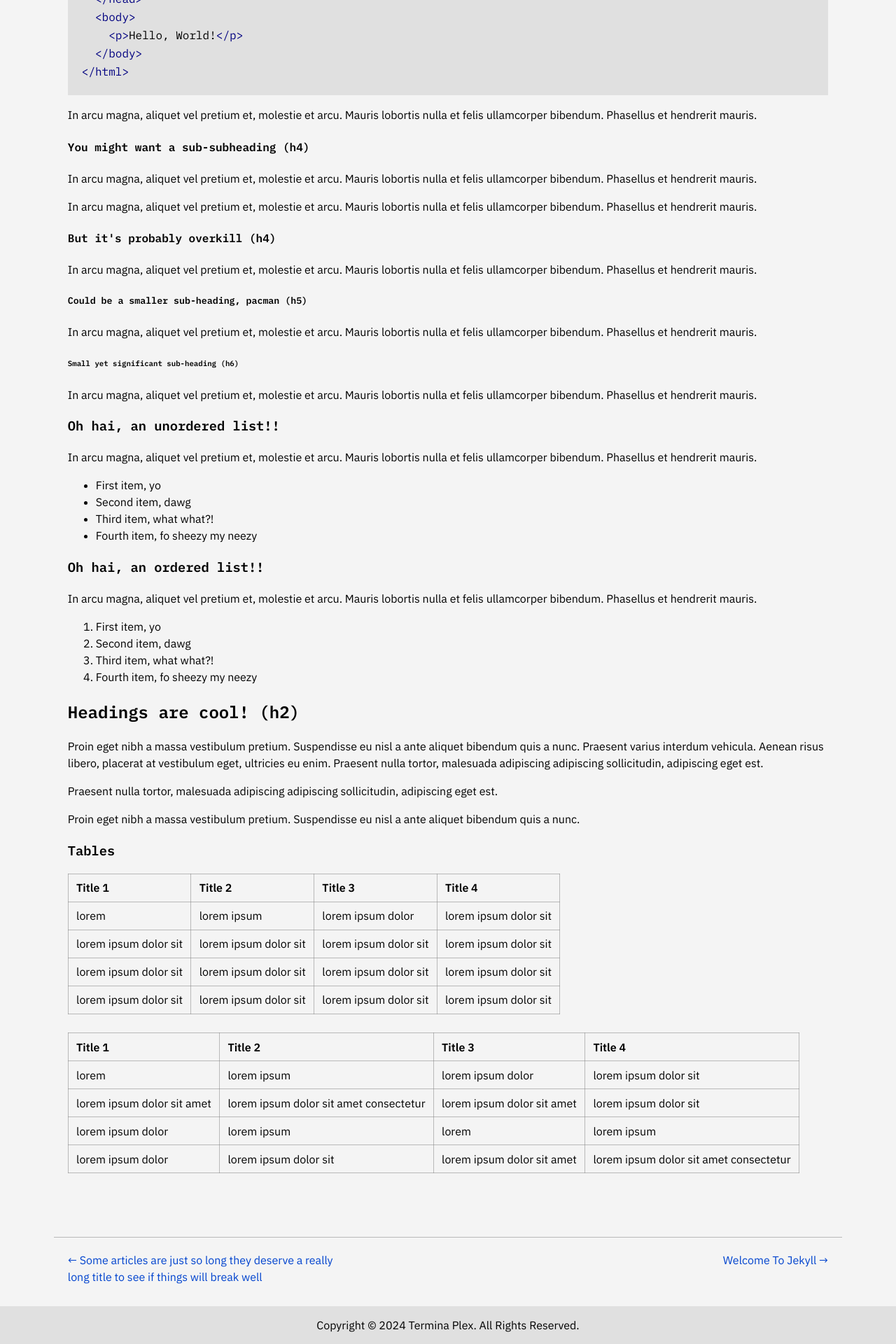
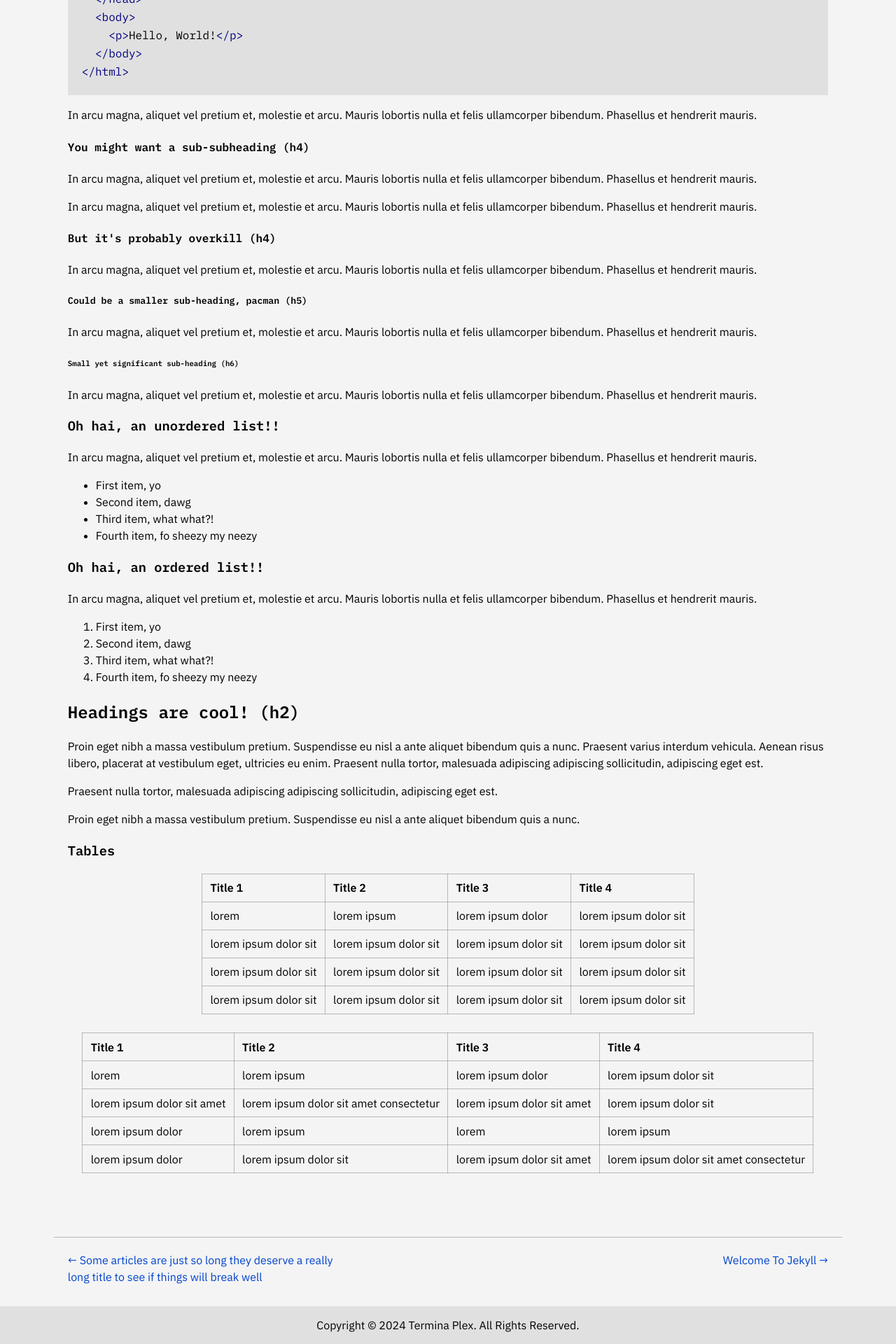
Before and after one commit to questionlp/termina-plex, a Jekyll site: the page built from _posts/2016-05-20-this-post-demonstrates-post-content-styles.md, in a window 1280 px wide. Shown: the part 1239-3159 px from the top of the page at 70% size. Built offline with Jekyll 4.4.1, drawn with Linux system fonts in a browser that asks for light colours.

Commit message:
Add support for centered tables via config

```diff
--- a/Gemfile
+++ b/Gemfile
@@ -8,3 +8,9 @@ gem "kramdown-parser-gfm" if ENV["JEKYLL_VERSION"] == "~> 3.9"
 
 gem "webrick", "~> 1.7"
 gem "jekyll-paginate"
+
+# Add gems that will no longer be included in Ruby >= 3.4.0
+gem "bigdecimal", "~> 3.1.4"
+gem "safe_yaml", "~> 1.0.5"
+gem "base64", "~> 0.2.0"
+gem "csv", "~> 3.3"
--- a/_config.yml
+++ b/_config.yml
@@ -39,6 +39,7 @@ show_excerpts: false
 termina-plex:
   date_format: "%d %b %Y"
   long_date_format: "%d %B %Y %H:%M:%S"
+  centered_tables: true
 
   username: theme
   hostname: termina-plex
--- a/_includes/custom-head.html
+++ b/_includes/custom-head.html
@@ -1,3 +1,7 @@
+{%- if site.termina-plex.centered_tables -%}
+<link rel="stylesheet" href="{{ '/assets/css/centered-table.css' | relative_url }}">
+{%- endif -%}
+
 {%- if page.title -%}
 <title>{{ site.title }} | {{ page.title }}</title>
 {%- else -%}
--- a/_includes/header.html
+++ b/_includes/header.html
@@ -3,11 +3,11 @@
     <div>
       <a class="terminal" href="{{ '/' | relative_url }}">
         {%- if site.termina-plex.username and site.termina-plex.hostname -%}
-        <span class="terminalUser">{{ site.termina-plex.username }}</span><span class="terminalAt">@</span><span class="terminalHost">{{ site.termina-plex.hostname }}</span>:<span class="terminalPath">~</span>$</span>
+        <span class="terminalUser">{{ site.termina-plex.username }}</span><span class="terminalAt">@</span><span class="terminalHost">{{ site.termina-plex.hostname }}</span>:<span class="terminalPath">~</span><span class="terminalSeparator">$</span>
         {%- elsif site.termina-plex.username -%}
-        <span class="terminalUser">{{ site.termina-plex.username}}</span>:<span class="terminalPath">~</span>$</span>
+        <span class="terminalUser">{{ site.termina-plex.username}}</span>:<span class="terminalPath">~</span><span class="terminalSeparator">$</span>
         {%- elsif site.termina-plex.hostname -%}
-        <span class="terminalHost">{{ site.termina-plex.hostname }}</span>:<span class="terminalPath">~</span>$</span>
+        <span class="terminalHost">{{ site.termina-plex.hostname }}</span>:<span class="terminalPath">~</span><span class="terminalSeparator">$</span>
         {%- else %}
         <span>{{ site.title }}</span>
         {%- endif -%}
--- /dev/null
+++ b/assets/css/centered-table.css
@@ -0,0 +1,6 @@
+---
+---
+
+table {
+  margin: 0 auto 26.25px auto;
+}
```
Also changed, not shown: README.md, termina-plex.gemspec, 1 other file.
